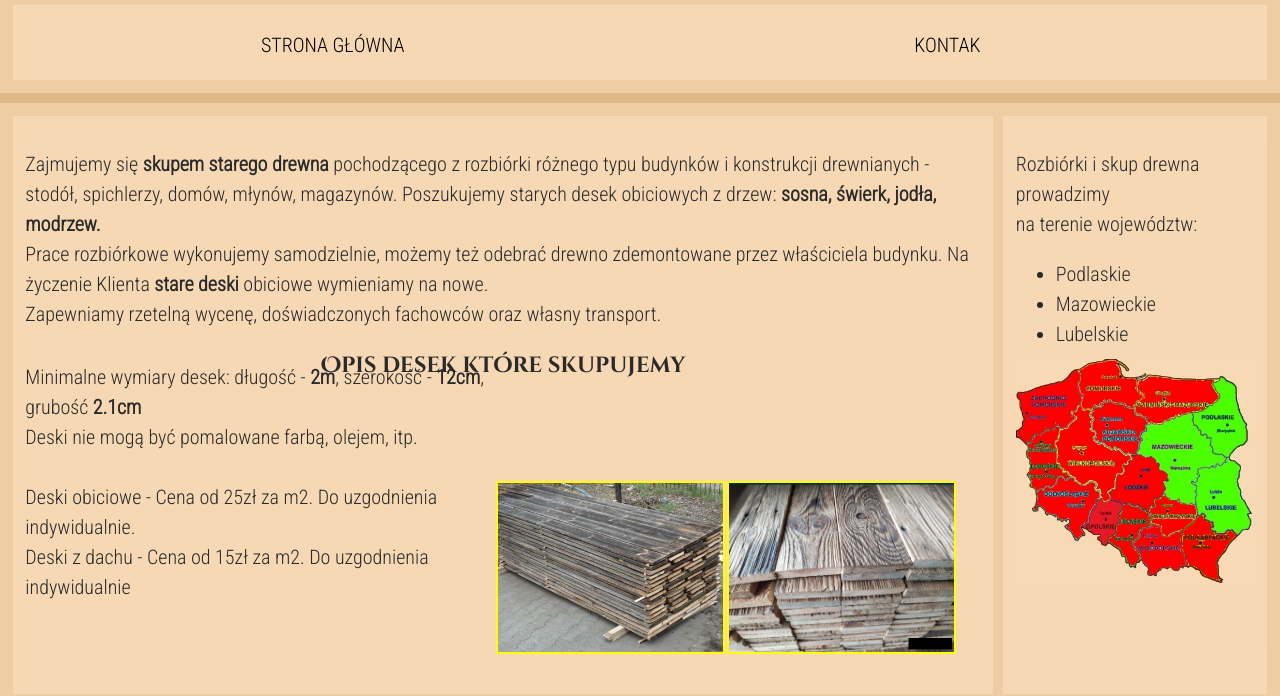
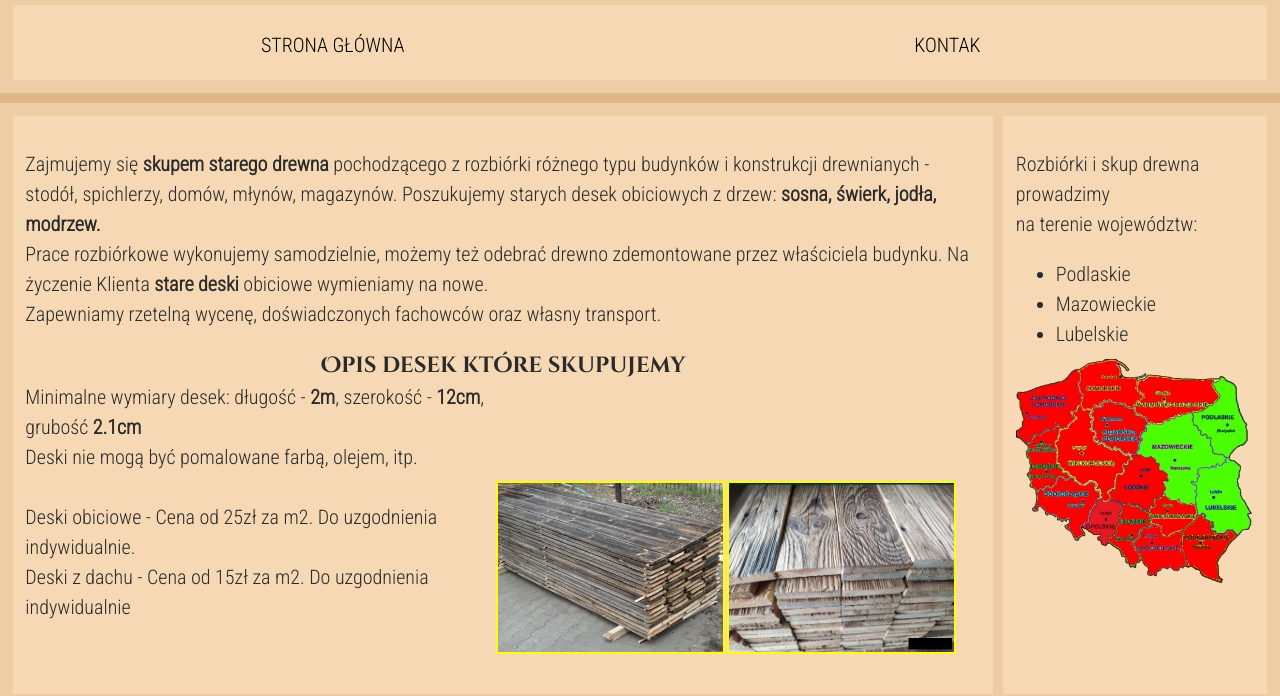
Before and after one commit to stodoly/stodoly.github.io, a plain HTML site: page index.html in a window 1280 px wide. Shown: the part 115-811 px from the top of the page. Drawn offline with Linux system fonts and the light colour scheme.

Commit message:
Update index.html

```diff
--- a/index.html
+++ b/index.html
@@ -38,7 +38,7 @@
 		     <h3 style="text-align: center;">Opis desek które skupujemy</h3>
 		     <div>
 			     <div style="width:49%; display:inline-block;">
-		     <p style="position: relative; top: -60px;">Minimalne wymiary desek: długość - <b>2m</b>, szerokość - <b>12cm</b>, grubość <b>2.1cm</b><br>
+		     <p style="position: relative; top: -40px;">Minimalne wymiary desek: długość - <b>2m</b>, szerokość - <b>12cm</b>, grubość <b>2.1cm</b><br>
 		     Deski nie mogą być pomalowane farbą, olejem, itp.<br><br>
 
 		     Deski obiciowe - Cena od 25zł za m2. Do uzgodnienia indywidualnie.<br>
```
